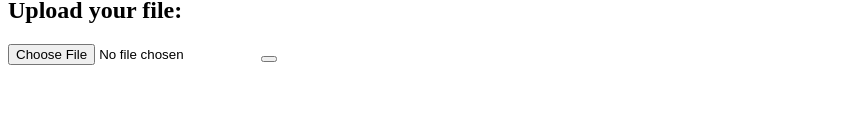
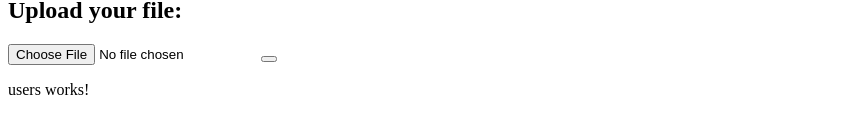
Before and after one commit to jdbbaugh/Ts_Ang_Dock__Py_Prac, an Angular app in the folder client/: page / in a window 1280 px wide. Shown: the part 260-394 px from the top of the page, without its empty margins (0-845 px from the left). Built offline with nearby package versions, Linux system fonts and the light colour scheme; what angular-file-uploader would draw is missing.

Commit message:
more components

```diff
--- a/client/src/app/app.component.html
+++ b/client/src/app/app.component.html
@@ -3,6 +3,7 @@
   <app-header></app-header>
   <router-outlet></router-outlet>
   <app-input></app-input>
+  <app-users></app-users>
 </div>
 
 <!-- <form action="http://localhost/api/uploads" method="post" enctype="multipart/form-data">
--- a/client/src/app/app.module.ts
+++ b/client/src/app/app.module.ts
@@ -6,12 +6,14 @@
 import { AppComponent } from './app.component';
 import { HeaderComponent } from './components/layout/header/header.component';
 import { InputComponent } from './components/input/input.component';
+import { UsersComponent } from './components/users/users.component';
 
 @NgModule({
   declarations: [
     AppComponent,
     HeaderComponent,
     InputComponent,
+    UsersComponent,
   ],
   imports: [
     BrowserModule,
--- /dev/null
+++ b/client/src/app/components/users/users.component.html
@@ -0,0 +1,3 @@
+<p>
+  users works!
+</p>
--- /dev/null
+++ b/client/src/app/components/users/users.component.ts
@@ -0,0 +1,15 @@
+import { Component, OnInit } from '@angular/core';
+
+@Component({
+  selector: 'app-users',
+  templateUrl: './users.component.html',
+  styleUrls: ['./users.component.scss']
+})
+export class UsersComponent implements OnInit {
+
+  constructor() { }
+
+  ngOnInit() {
+  }
+
+}
```
Also changed, not shown: client/src/app/components/users/users.component.scss (added), 1 other file (tests, documents, lock files or other folders).
